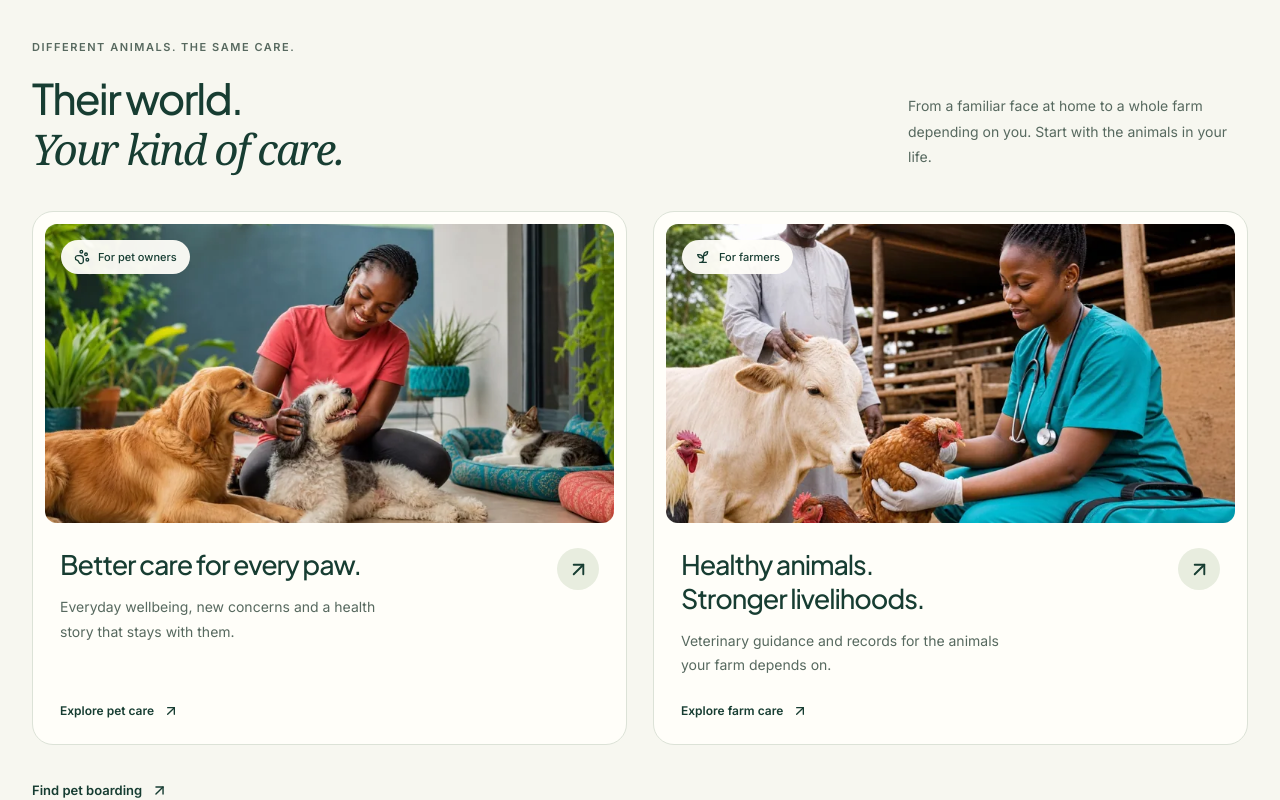
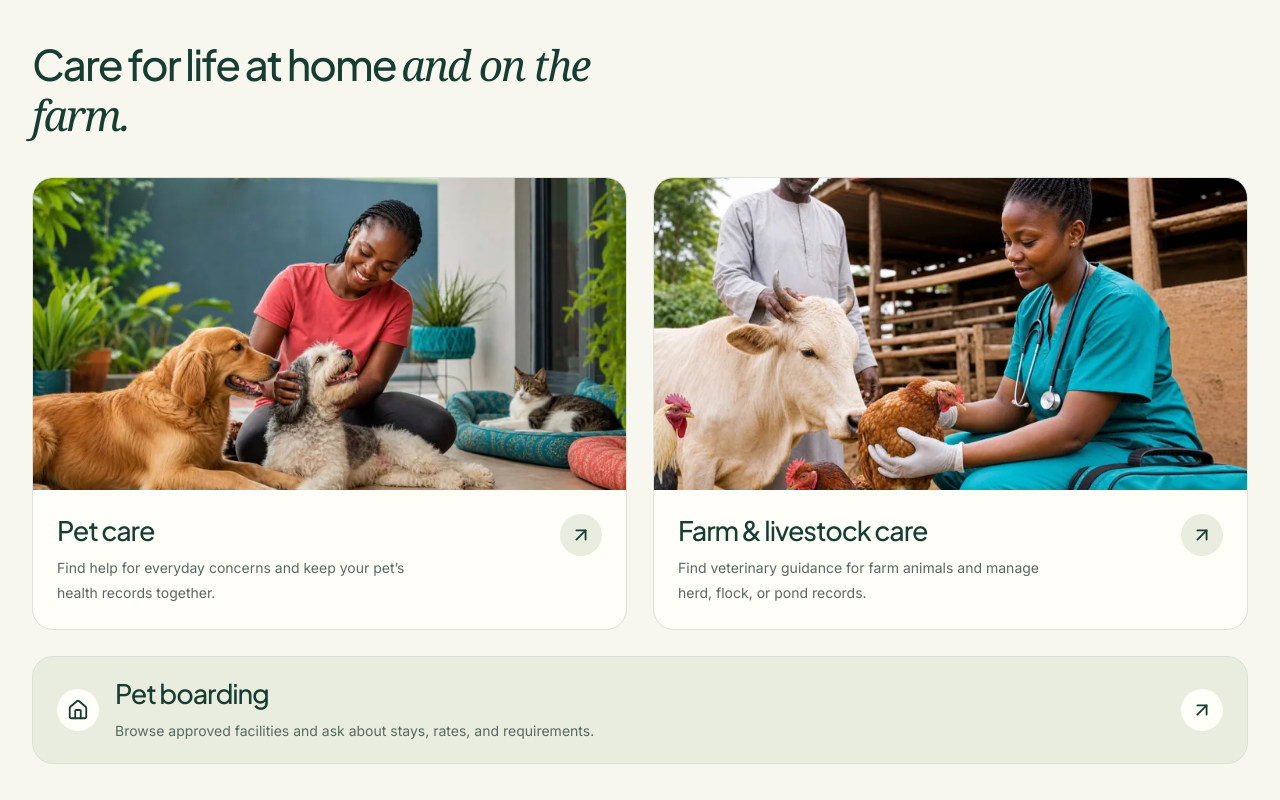
Before and after one commit to kenoyek/ONEVET-MAIN, a React (Vite) app: page / in a window 1280 px wide. Shown: the part 2780-3580 px from the top of the page. Built offline with nearby package versions, Linux system fonts and the light colour scheme; no server answers.

Commit message:
Clarify homepage pathways for pet care, farms, and boarding

```diff
--- a/src/components/landing/CarePathways.tsx
+++ b/src/components/landing/CarePathways.tsx
@@ -1,5 +1,5 @@
 import { Link } from 'react-router-dom';
-import { ArrowUpRight, PawPrint, Sprout, Search, MessageCircle, FileText, TriangleAlert, Plus } from 'lucide-react';
+import { ArrowUpRight, House, Search, MessageCircle, FileText, TriangleAlert, Plus } from 'lucide-react';
 import { Accordion, AccordionContent, AccordionItem, AccordionTrigger } from '@/components/ui/accordion';
 import farmImage from '@/assets/marketing/welcome-farm-760.webp';
 import petImage from '@/assets/marketing/welcome-pets-760.webp';
@@ -20,12 +20,45 @@ const questions = [
 export function CarePathways() {
   return <>
     <section id="care-pathways" className="container-wide welcome-section welcome-pathways" aria-labelledby="pathways-heading">
-      <div className="welcome-section-heading"><div><p className="welcome-kicker">Different animals. The same care.</p><h2 id="pathways-heading">Their world.<br /><em>Your kind of care.</em></h2></div><p>From a familiar face at home to a whole farm depending on you. Start with the animals in your life.</p></div>
+      <div className="welcome-section-heading">
+        <h2 id="pathways-heading">Care for life at home <em>and on the farm.</em></h2>
+      </div>
       <div className="welcome-path-grid">
-        <Link to="/pet-care" className="welcome-path-card group"><div className="welcome-path-image"><img src={petImage} alt="" loading="lazy" decoding="async" width="760" height="570" /><span className="welcome-image-label"><PawPrint size={16} aria-hidden="true" /> For pet owners</span></div><div className="welcome-path-copy"><div><h3>Better care for every paw.</h3><p>Everyday wellbeing, new concerns and a health story that stays with them.</p></div><span className="welcome-arrow-circle"><ArrowUpRight size={23} aria-hidden="true" /></span></div><span className="welcome-path-link">Explore pet care <ArrowUpRight size={16} aria-hidden="true" /></span></Link>
-        <Link to="/farm-care" className="welcome-path-card group"><div className="welcome-path-image"><img src={farmImage} alt="" loading="lazy" decoding="async" width="760" height="570" /><span className="welcome-image-label"><Sprout size={16} aria-hidden="true" /> For farmers</span></div><div className="welcome-path-copy"><div><h3>Healthy animals.<br />Stronger livelihoods.</h3><p>Veterinary guidance and records for the animals your farm depends on.</p></div><span className="welcome-arrow-circle"><ArrowUpRight size={23} aria-hidden="true" /></span></div><span className="welcome-path-link">Explore farm care <ArrowUpRight size={16} aria-hidden="true" /></span></Link>
+        <Link to="/pet-care" className="welcome-path-card" aria-labelledby="pet-path-title">
+          <div className="welcome-path-image">
+            <img src={petImage} alt="" loading="lazy" decoding="async" width="760" height="570" />
+          </div>
+          <div className="welcome-path-copy">
+            <div>
+              <h3 id="pet-path-title">Pet care</h3>
+              <p>Find help for everyday concerns and keep your pet’s health records together.</p>
+            </div>
+            <span className="welcome-arrow-circle"><ArrowUpRight size={22} aria-hidden="true" /></span>
+          </div>
+        </Link>
+        <Link to="/farm-care" className="welcome-path-card" aria-labelledby="farm-path-title">
+          <div className="welcome-path-image">
+            <img src={farmImage} alt="" loading="lazy" decoding="async" width="760" height="570" />
+          </div>
+          <div className="welcome-path-copy">
+            <div>
+              <h3 id="farm-path-title">Farm &amp; livestock care</h3>
+              <p>Find veterinary guidance for farm animals and manage herd, flock, or pond records.</p>
+            </div>
+            <span className="welcome-arrow-circle"><ArrowUpRight size={22} aria-hidden="true" /></span>
+          </div>
+        </Link>
+        <Link to="/boarding" className="welcome-path-card welcome-path-boarding" aria-labelledby="boarding-path-title">
+          <span className="welcome-arrow-circle"><House size={22} aria-hidden="true" /></span>
+          <div className="welcome-path-copy">
+            <div>
+              <h3 id="boarding-path-title">Pet boarding</h3>
+              <p>Browse approved facilities and ask about stays, rates, and requirements.</p>
+            </div>
+            <span className="welcome-arrow-circle"><ArrowUpRight size={22} aria-hidden="true" /></span>
+          </div>
+        </Link>
       </div>
-      <Link to="/boarding" className="welcome-text-link mt-6">Find pet boarding <ArrowUpRight size={17} aria-hidden="true" /></Link>
     </section>
     <section className="welcome-steps" aria-labelledby="steps-heading"><div className="container-wide"><div className="welcome-section-heading"><div><p className="welcome-kicker">A simpler way forward</p><h2 id="steps-heading">From “what now?”<br /><em>to a next step.</em></h2></div><p>You don’t have to have all the answers.<br />Start with what you know about your animal.</p></div><ol className="welcome-steps-grid">{steps.map(({icon:Icon,title,text},i)=><li key={title}><div className="welcome-step-top"><span>0{i+1}</span><Icon size={25} strokeWidth={1.4} aria-hidden="true" /></div><h3>{title}</h3><p>{text}</p></li>)}</ol></div></section>
     <section className="container-wide welcome-section welcome-faq" aria-labelledby="welcome-faq-heading"><div><p className="welcome-kicker">A little reassurance</p><h2 id="welcome-faq-heading">Good questions.<br /><em>Clearer answers.</em></h2><p className="welcome-section-description">Know what to expect, so you can choose your next step with confidence.</p><Link className="welcome-text-link" to="/pricing">Review pricing and plans <ArrowUpRight size={17} aria-hidden="true" /></Link></div><Accordion type="single" collapsible className="welcome-accordion">{questions.map(([q,a])=><AccordionItem value={q!} key={q}><AccordionTrigger className="text-left gap-4 py-6 text-base">{q}</AccordionTrigger><AccordionContent className="text-muted-foreground leading-relaxed pb-6">{a}</AccordionContent></AccordionItem>)}</Accordion></section>
--- a/src/components/landing/welcome.css
+++ b/src/components/landing/welcome.css
@@ -44,18 +44,21 @@
 .welcome-home .welcome-section-heading h2, .welcome-faq h2, .welcome-professionals h2 { font-size: clamp(35px, 3.3vw, 50px); font-weight: 500; letter-spacing: -.045em; line-height: 1.17; margin-top: 17px; }
 .welcome-section-heading > p { max-width: 340px; color: var(--welcome-soft); font-size: 14px; line-height: 1.8; padding-bottom: 4px; }
 .welcome-pathways { scroll-margin-top: 95px; }
+.welcome-home .welcome-pathways h2 { max-width: 21ch; margin-top: 0; }
 .welcome-path-grid { display: grid; grid-template-columns: 1fr 1fr; gap: 26px; }
-.welcome-path-card { display: flex; flex-direction: column; min-width: 0; padding: 12px 12px 24px; border: 1px solid var(--welcome-line); border-radius: 21px; background: var(--welcome-card); transition: border-color .2s, box-shadow .2s; }
+.welcome-path-card { display: flex; flex-direction: column; min-width: 0; padding: 0 0 24px; overflow: hidden; border: 1px solid var(--welcome-line); border-radius: 21px; background: var(--welcome-card); transition: border-color .2s, box-shadow .2s; }
 .welcome-path-card:hover { border-color: #82967b; box-shadow: 0 12px 30px #173d320a; }
-.welcome-path-image { position: relative; overflow: hidden; aspect-ratio: 1.9; border-radius: 12px; background: var(--welcome-sage); }
+.welcome-path-image { position: relative; overflow: hidden; aspect-ratio: 1.9; background: var(--welcome-sage); }
 .welcome-path-image img { width: 100%; height: 100%; object-fit: cover; transition: transform .4s; }
 .welcome-path-card:hover img { transform: scale(1.025); }
-.welcome-image-label { position: absolute; top: 16px; left: 16px; display: inline-flex; align-items: center; gap: 8px; padding: 9px 13px; background: #fffef9f2; color: #173d32; border-radius: 999px; font-size: 11px; font-weight: 500; }
-.welcome-path-copy { display: flex; justify-content: space-between; gap: 20px; padding: 25px 15px 0; flex: 1; }
+.welcome-path-copy { display: flex; justify-content: space-between; gap: 20px; padding: 24px 24px 0; flex: 1; }
 .welcome-path-copy h3 { font-size: clamp(23px, 2.1vw, 31px); letter-spacing: -.04em; font-weight: 500; line-height: 1.25; }
-.welcome-path-copy p { margin-top: 13px; max-width: 340px; color: var(--welcome-soft); font-size: 14px; line-height: 1.75; }
+.welcome-path-copy p { margin-top: 8px; max-width: 44ch; color: var(--welcome-soft); font-size: 14px; line-height: 1.75; }
 .welcome-arrow-circle { display: grid; place-items: center; width: 42px; height: 42px; border-radius: 50%; background: var(--welcome-sage); flex-shrink: 0; }
-.welcome-path-link { display: inline-flex; align-items: center; gap: 9px; padding: 24px 15px 0; font-size: 12px; font-weight: 600; }
+.welcome-path-boarding { grid-column: 1 / -1; flex-direction: row; align-items: center; gap: 16px; padding: 20px 24px; background: var(--welcome-sage); }
+.welcome-path-boarding .welcome-path-copy { min-width: 0; align-items: center; padding: 0; }
+.welcome-path-boarding .welcome-arrow-circle { background: var(--welcome-card); }
+.welcome-path-boarding p { max-width: none; }
 .welcome-steps { background: #173d32; color: #f5f6ed; padding: 76px 0 80px; }
 .welcome-steps .welcome-kicker { color: #c4d3bd; }
 .welcome-steps .welcome-section-heading > p { color: #c4d3bd; }
@@ -103,10 +106,11 @@
   .welcome-home .welcome-section-heading h2, .welcome-faq h2, .welcome-professionals h2 { font-size: 37px; margin-top: 14px; }
   .welcome-section-heading > p { font-size: 13px; }
   .welcome-path-grid { grid-template-columns: 1fr; gap: 22px; }
-  .welcome-path-copy { padding: 23px 10px 0; gap: 12px; }
+  .welcome-path-copy { padding: 18px 16px 0; gap: 12px; }
+  .welcome-path-boarding { gap: 10px; padding: 16px; }
+  .welcome-path-boarding > .welcome-arrow-circle { display: none; }
   .welcome-path-copy h3 { font-size: 25px; }
   .welcome-path-copy p { font-size: 13px; }
-  .welcome-path-link { padding-left: 10px; }
   .welcome-steps { padding: 58px 0; }
   .welcome-steps-grid { grid-template-columns: 1fr; gap: 34px; margin-top: 32px; }
   .welcome-step-top { padding-top: 18px; margin-bottom: 20px; }
```
Also changed, not shown: 1 other file (tests, documents, lock files or other folders).
